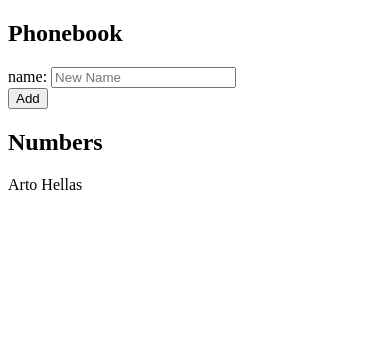
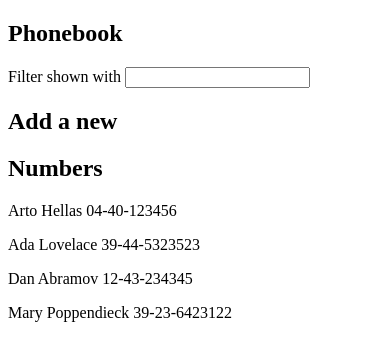
Before and after one commit to verdianeDada/Helsinki-fullstack-web-development-course, a React (Create React App) app in the folder part2/phonebook/: page / in a window 390 px wide. Shown: the top 360 px of the page. Built offline with nearby package versions, Linux system fonts and the light colour scheme.

Commit message:
almost done with phonebook

```diff
--- a/part2/phonebook/src/App.js
+++ b/part2/phonebook/src/App.js
@@ -1,40 +1,72 @@
-import {useState} from 'react'
+import { useState } from 'react'
+
+import Filter from './components/Filter'
+import PersonForm from './components/PersonForm'
 
 const App = () => {
   const [persons, setPersons] = useState([
-    { name: 'Arto Hellas' }
+    { name: 'Arto Hellas', number: '04-40-123456', id: 1 },
+    { name: 'Ada Lovelace', number: '39-44-5323523', id: 2 },
+    { name: 'Dan Abramov', number: '12-43-234345', id: 3 },
+    { name: 'Mary Poppendieck', number: '39-23-6423122', id: 4 }
   ])
-  const [newName, setNewName] = useState('')
+  const [newName, setNewName] = useState('Ada loveplace')
+  const [newNumber, setNewNumber] = useState("39-44-5323523")
+  const [filteredPersons, setFilteredPersons] = useState([])
+  const [isFiltered, setIsFiltered] = useState(false)
 
   const AddingName = (event) => {
     event.preventDefault()
-    const tempNewName = {
-      name: newName
+    const tempNewPerson = {
+      name: newName,
+      number: newNumber
     }
-    const exists = persons.map(person => JSON.stringify(person) === JSON.stringify(tempNewName))
-    console.log(exists)
 
-    exists ? alert(newName + " is already added to phonebook")
-      : alert(newName + " is not yet in phonebook")
-      // : setPersons(persons.concat(tempNewName))
+    // const exists= persons.map(person => person.name === tempNewPerson.name )
 
-    console.log(persons)
+    // checking if persons already has an object with the new name
+    persons.some(person => person.name === newName)
+      ? alert(`${newName} is already added to phonebook`)
+      : setPersons(persons.concat(tempNewPerson))
+  }
+  const Persons = () => {
+    if (isFiltered)
+      return (
+        <div>
+          {filteredPersons.map((person, index) => <p key={index}>{person.name} {person.number}</p>)}
+        </div>
+      )
+    else
+      return (
+        <div>
+          {persons.map((person, index) => <p key={index}>{person.name} {person.number}</p>)}
+        </div>
+      )
+  }
+
+  const filter = (event) => {
+
+    event.target.value
+      ? setIsFiltered(true)
+      : setIsFiltered(false)
+console.log(isFiltered);
+
+    if (isFiltered) {
+      const tempFiltered = persons.filter(person => person.name.toLowerCase().includes(event.target.value.toLowerCase()))
+      setFilteredPersons(tempFiltered)
+      console.log(filteredPersons)
+    }
+
   }
   return (
     <div>
       <h2>Phonebook</h2>
-      <form onSubmit = {AddingName}>
-        <div>
-          name: <input type="text" required placeholder = "New Name" value={newName} onChange = { (event) => setNewName(event.target.value)}/>
-        </div>
-        <div>
-          <button type="submit" >Add</button>
-        </div>
-      </form>
+       <Filter onChange = {filter}/>
+        <h2>Add a new</h2>
+        <PersonForm AddingName = {AddingName} newName = {newName} setNewName = {setNewName} setNewNumber = {setNewNumber}  newNumber = {newNumber} />
       <h2>Numbers</h2>
-      <div>
-        {persons.map( (person, index) => <p key={index}>{person.name}</p>)}
-      </div>
+      <Persons />
+
     </div>
   )
 }
--- /dev/null
+++ b/part2/phonebook/src/components/Filter.js
@@ -0,0 +1,8 @@
+const Filter = ({onChange}) => {
+  return (
+    <div>
+       Filter shown with <input type="text" onChange={onChange} />
+    </div>
+  )
+}
+export default Filter
--- /dev/null
+++ b/part2/phonebook/src/components/PersonForm.js
@@ -0,0 +1,16 @@
+const PersonFrom = ({AddingName, newName, setNewName, setNewNumber, newNumber}) => {
+    <div>
+        <form onSubmit={AddingName}>
+        <div>
+          Name: <input type="text" required value={newName} onChange={(e) => setNewName(e.target.value)} />
+        </div>
+        <div>
+          Number: <input type="tel" pattern="[0-9]{2}-[0-9]{2}-[0-9]{7}" value={newNumber} onChange={(e) => setNewNumber(e.target.value)} />
+        </div>
+        <div>
+          <button type="submit" >Add</button>
+        </div>
+      </form>
+    </div>
+}
+export default PersonFrom
```
Also changed, not shown: part2/phonebook/src/components/Course.js (deleted, +0 -33 lines).
